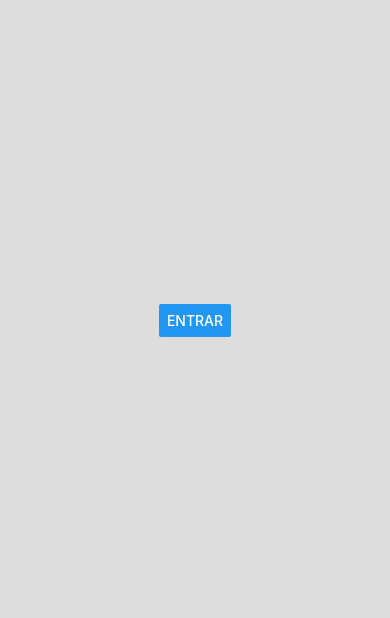
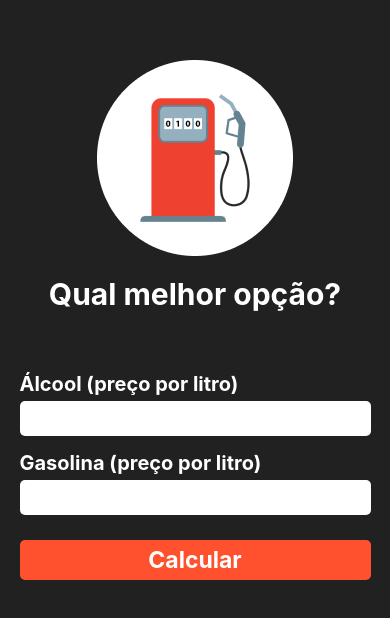
Before and after one commit to KristianKirschner/aprendizado-react-native, a React Native app: screen / in a window 390 px wide. Shown: the part 102-720 px from the top of the page. Built offline with nearby package versions, Linux system fonts and the light colour scheme.

Commit message:
Desafio: Calculadora de combustível

```diff
--- a/App.js
+++ b/App.js
@@ -1,22 +1,18 @@
 import React, { Component } from "react";
-import { View, StyleSheet, Text,  Button, Modal} from "react-native"
-import Entrar from './src/Entrar'
+import { View, StyleSheet, Text, Button, Modal, Image, TextInput, TouchableOpacity } from "react-native"
+import Calculo from './src/components/Calculo'
 
 export default class App extends Component {
-  constructor(props) {
+  constructor(props){
     super(props)
     this.state = {
+      valorgasolina: 7.3,
+      valoralcool: 4.6,
+      recomendacao: '',
       modalVisible: false
-
-    };
-    this.entrar = this.entrar.bind(this)
+    }
     this.sair = this.sair.bind(this)
-  }
-
-  entrar(){
-    this.setState({
-      modalVisible: true,
-    })
+    this.calculo = this.calculo.bind(this)
   }
 
   sair(status){
@@ -25,16 +21,41 @@ export default class App extends Component {
     })
   }
 
+  calculo(){
+    let divisao = this.state.valoralcool / this.state.valorgasolina
+    if (divisao < 0.7) {
+      this.setState({
+        recomendacao: 'Álcool'
+      })
+    } else{
+      this.setState({
+        recomendacao: 'Gasolina'
+      })
+    }
+  }
 
   render() {
     return (
       <View style={styles.container} >
-        <Button title="entrar" onPress={this.entrar} />
+        <Image source={require('./src/images/logo.png')} />
+        <Text style={styles.textLogo} >Qual melhor opção?</Text>
+
+        <View style={styles.inputs} >
+          <Text style={styles.text} >Álcool (preço por litro)</Text>
+          <TextInput onChangeText={(valor) => {this.setState({valoralcool: valor})}} style={styles.inputText} />
+          <Text style={styles.text}>Gasolina (preço por litro)</Text>
+          <TextInput onChangeText={(valor) => {this.setState({valorgasolina: valor})}} style={styles.inputText} />
+          <TouchableOpacity onPress={() => this.setState({modalVisible: true}, this.calculo())} style={styles.btn} >
+            <Text style={styles.btnText} >Calcular</Text>
+          </TouchableOpacity>
+        </View>
+
         <Modal transparent={true} animationType="slide" visible={this.state.modalVisible}>
           <View style={{flex: 1, alignItems: 'center', justifyContent: 'center'}}>
-              <Entrar fechar={() => {this.sair(false)}} />
+              <Calculo valorgasolina={this.state.valorgasolina} valoralcool={this.state.valoralcool} decisao={this.state.recomendacao} fechar={ () => this.sair(false)  } />
           </View>
         </Modal>
+
       </View>
     )
   }
@@ -43,9 +64,52 @@ export default class App extends Component {
 const styles = StyleSheet.create({
   container: {
     flex: 1,
+    backgroundColor: '#212121',
+    justifyContent: 'center',
+    alignItems: 'center'
+  },
+  textLogo: {
+    fontSize: 30,
+    fontWeight: 'bold',
+    color: '#FFFF',
+    marginTop: 20
+  },
+  inputs: {
+    marginTop: 60,
+    width: '90%',
+  },
+  text: {
+    color: 'white',
+    fontSize: 20,
+    fontWeight: 'bold',
+    marginBottom: 5
+  },
+  inputText: {
+    height: 35,
+    backgroundColor: 'white',
+    marginBottom: 15,
+    borderRadius: 5,
+    padding: 0,
+    paddingLeft: 15,
+    alignItems: 'center',
+    fontSize: 20,
+    color: 'black'
+  },
+  btnText: {
+    color: 'white',
+    fontWeight: 'bold',
+    fontSize: 23,
+  },
+  btn: {
+    width: '100%',
+    backgroundColor: '#FF512E',
     alignItems: 'center',
     justifyContent: 'center',
-    backgroundColor: '#DDD'
-  },
+    height: 40,
+    borderRadius: 5,
+    marginTop: 10
+  }
+
+
 }
 );
--- a/src/Entrar.js
+++ /dev/null
@@ -1,15 +0,0 @@
-import React, { Component } from "react";
-import { View, Text,  Button, Modal} from "react-native"
-
-export default class App extends Component {
-
-
-  render() {
-    return (
-          <View style={{backgroundColor: '#292929', width:'70%', height: 150, alignItems: 'center', justifyContent: 'center', borderRadius: 15}} >
-            <Text style={{color: '#FFF', fontSize: 28}} >Você entrou</Text>
-            <Button  title="sair" onPress={this.props.fechar} />
-          </View>
-    )
-  }
-}
--- /dev/null
+++ b/src/components/Calculo.js
@@ -0,0 +1,23 @@
+import React, { Component } from "react";
+import { View, Text, Image, TouchableOpacity} from "react-native"
+
+export default class App extends Component {
+  render() {
+    return (
+          <View style={{backgroundColor: '#292929', alignItems: 'center', justifyContent: 'center', width: '100%', height: '100%'}} >
+
+        <Image source={require('../images/gas.png')} />
+
+            <Text style={{color: '#29B753', fontSize: 28, marginTop: 20, fontWeight: 'bold'}} >Compensa usar {this.props.decisao}</Text>
+            <Text style={{fontSize: 20, color: 'white', fontWeight: 'bold', marginTop: 35}} >Com os preços:</Text>
+            <Text style={{color: '#b9b9b9', marginTop: 10, marginBottom: 10, fontSize: 18}} >Alcool: R$ {this.props.valoralcool}</Text>
+            <Text style={{color: '#b9b9b9', marginTop: 10, marginBottom: 10, fontSize: 18, marginBottom: 20}} >Gasolina: R$ {this.props.valorgasolina} </Text>
+
+
+            <TouchableOpacity style={{width: '50%', height: 30, borderWidth: 0.5, borderColor: '#FF512E', borderRadius: 5, alignItems: 'center', justifyContent: 'center'}}  title="sair" onPress={this.props.fechar} >
+              <Text style={{color:'#FF512E', fontWeight: 'bold'}} >Calcular novamente</Text>
+            </TouchableOpacity>
+          </View>
+    )
+  }
+}
```
Also changed, not shown: src/images/gas.png (added), src/images/logo.png (added).
